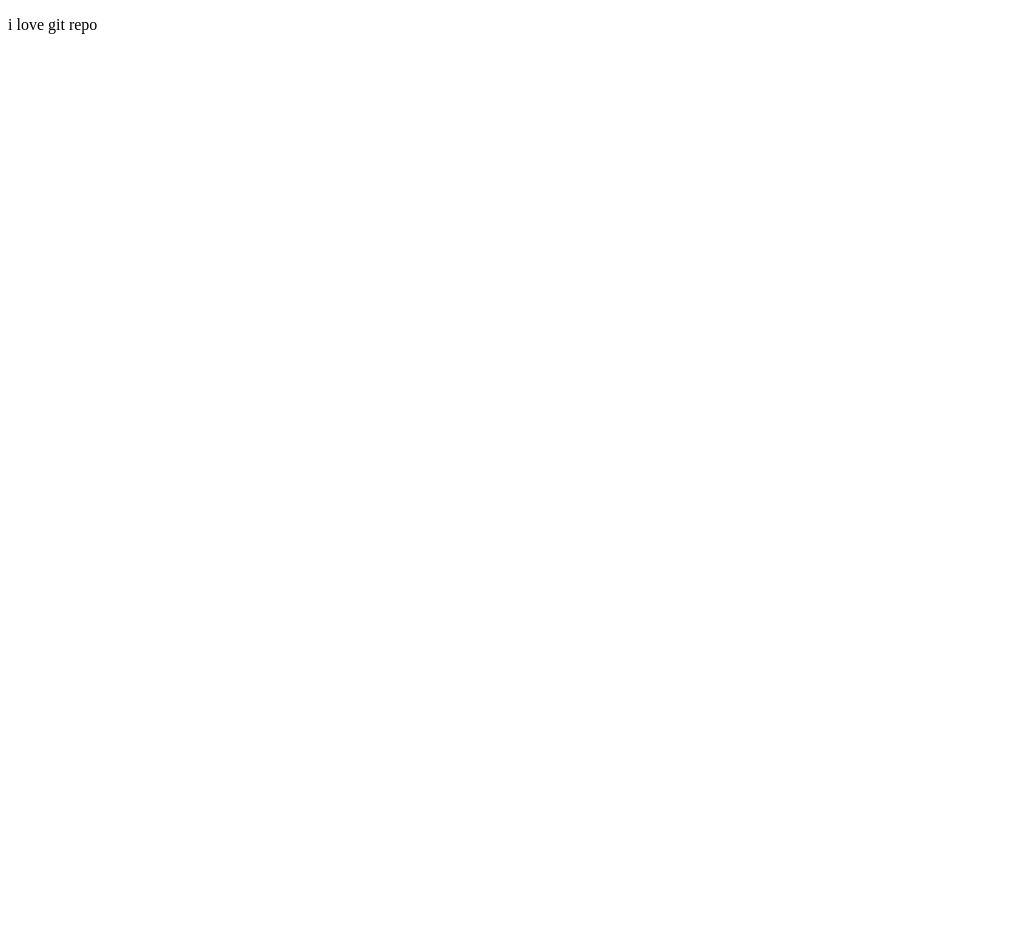
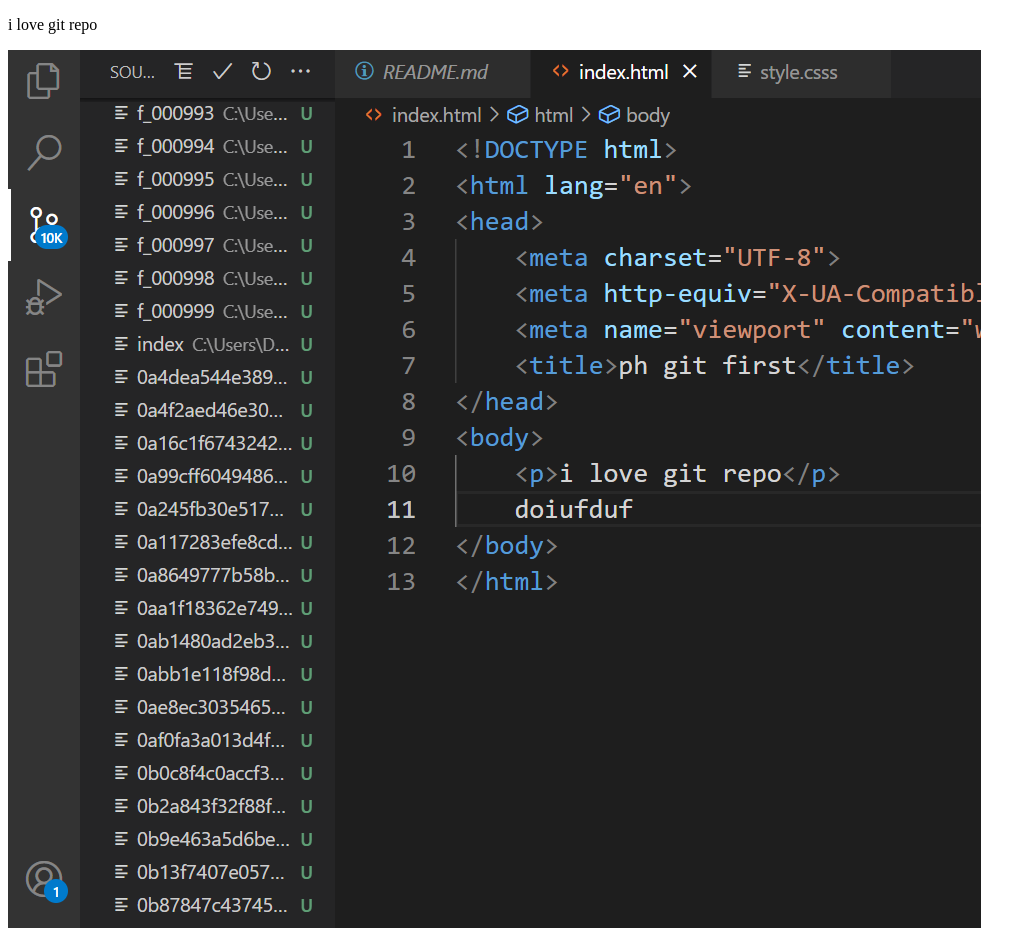
Before and after one commit to gitmehrab/ph6-first, a plain HTML site: page index.html in a window 1280 px wide. Shown: the whole page, without its empty margins (0-1036 px from the left). Before the commit the page ends 800 px from the top, so only its background shows below. Drawn offline with Linux system fonts and the light colour scheme.

Commit message:
added img

```diff
--- a/index.html
+++ b/index.html
@@ -8,5 +8,6 @@
 </head>
 <body>
     <p>i love git repo</p>
+    <img src="./vs pblm.png" alt="">
 </body>
 </html>
```
Also changed, not shown: vs pblm.png (added).
